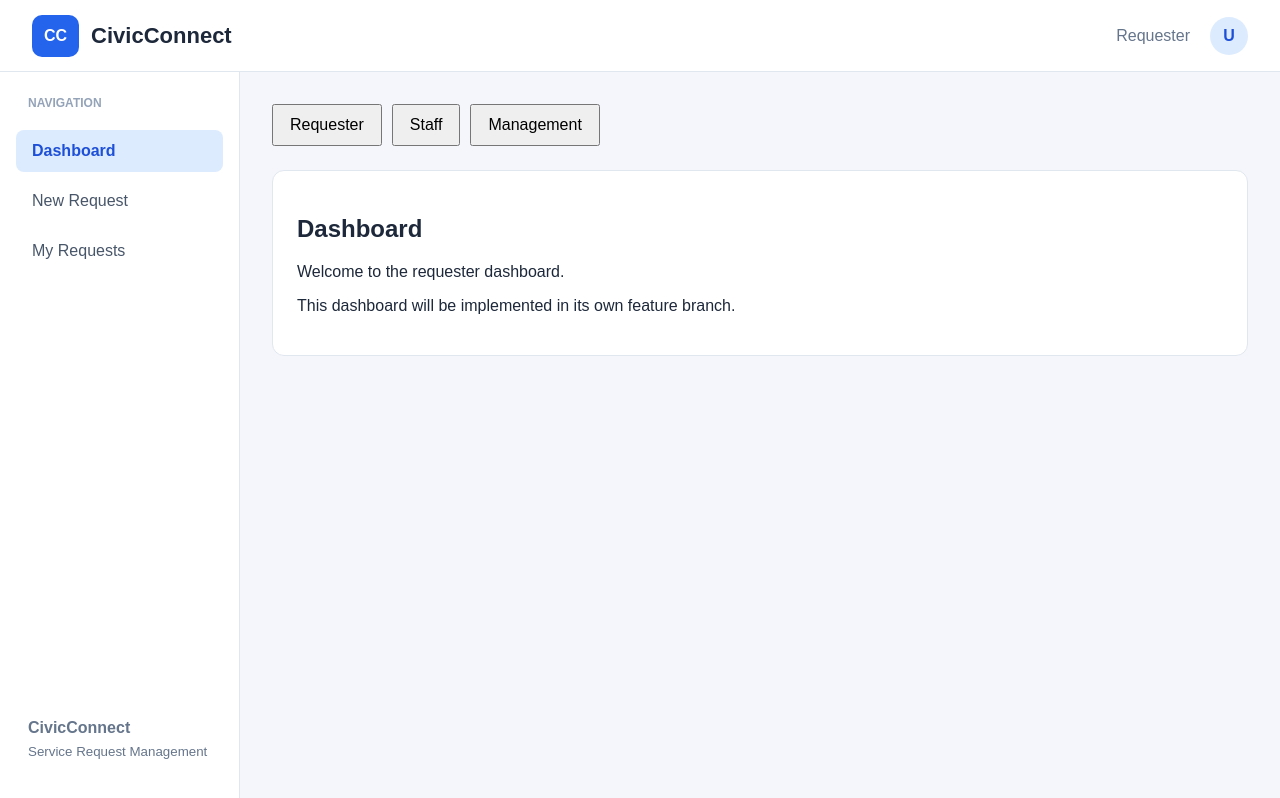
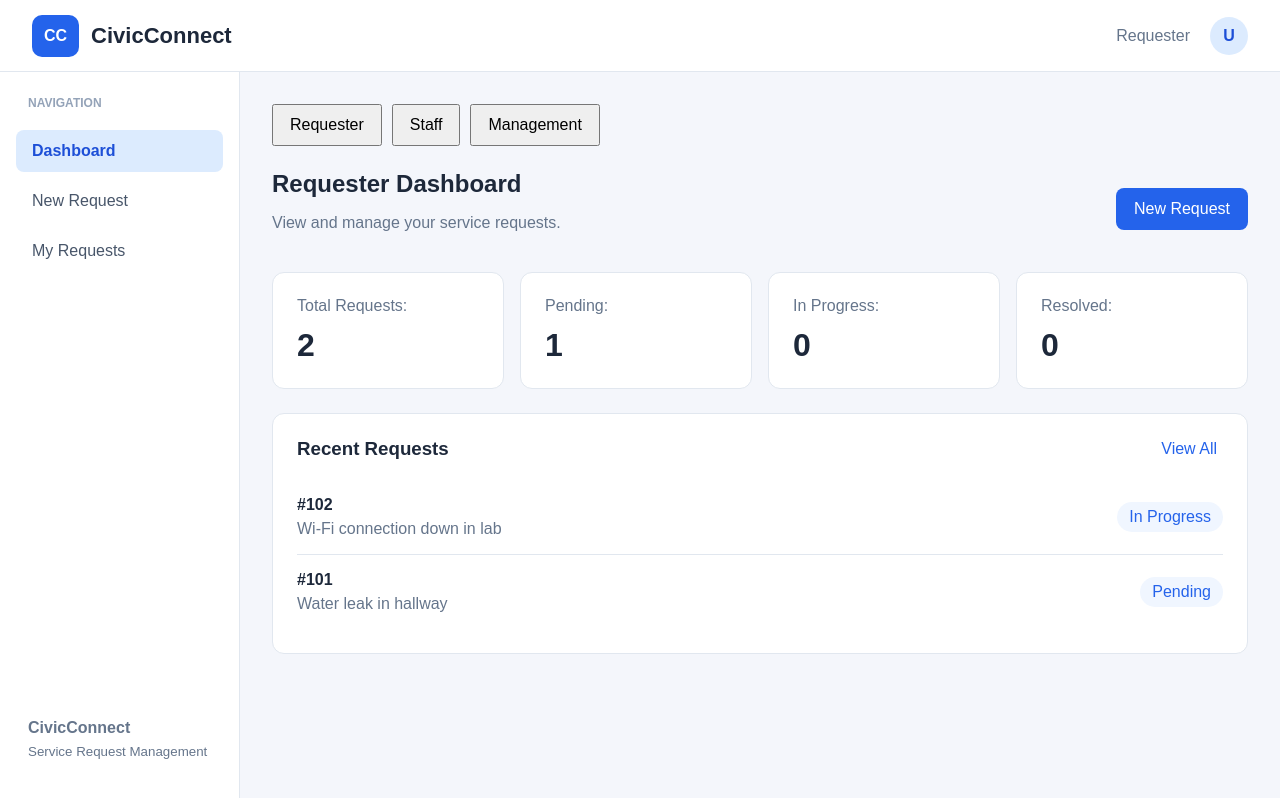
Before and after one commit to Viashen-Pillay/SEN_Group3_381, a React (Vite) app in the folder civicconnect-frontend/: page / in a window 1280 px wide. Built offline with nearby package versions, Linux system fonts and the light colour scheme.

Commit message:
Added the dashboard for the requester.

```diff
--- a/civicconnect-frontend/src/App.jsx
+++ b/civicconnect-frontend/src/App.jsx
@@ -2,6 +2,7 @@ import { useState } from 'react';
 import { CreateRequestForm } from './components/CreateRequestForm';
 import { StaffQueueTable } from './components/StaffQueueTable';
 import MainLayout from './components/layout/MainLayout';
+import RequesterDashboard from './pages/requester/RequesterDashboard';
 import "./styles/layout.css"
 
 function App() {
@@ -23,6 +24,12 @@ function App() {
   };
 
   const renderPage = () => {
+
+    if(activePage === "dashboard" && role === "requester"){
+      return(
+        <RequesterDashboard requests={requests} onNavigate={setActivePage}/>
+      );
+    }
     if (activePage === "new-request" && role === "requester") {
       return (
         <CreateRequestForm
--- /dev/null
+++ b/civicconnect-frontend/src/pages/requester/RequesterDashboard.jsx
@@ -0,0 +1,72 @@
+import "./../../styles/requesterDashboard.css";
+
+export default function RequesterDashboard({requests, onNavigate}){
+    const total = requests.length;
+
+    const pending = requests.filter((request) => request.status === "Pending").length;
+
+    const inProgress = requests.filter((request) => requests.status === "In Progress").length;
+
+    const resolved = requests.filter((request) => request.status === "Resilved").length;
+
+    const recentRequests = [...requests].sort((a,b) => b.id - a.id).slice(0,5);
+
+    return(
+        <div className = "requester-dashboard">
+            <div className = "dashboard-heading">
+                <div>
+                    <h2>Requester Dashboard</h2>
+                    <p>View and manage your service requests.</p>
+                </div>
+
+                <button onClick={()=> onNavigate("new-request")} className = "primary-button">New Request</button>
+            </div>
+
+            <div className = "dashboard-stats">
+                <div className = "stat-card">
+                    <p>Total Requests:</p>
+                    <h3>{total}</h3>
+                </div>
+
+                <div className = "stat-card">
+                    <p>Pending:</p>
+                    <h3>{pending}</h3>
+                </div>
+
+                <div className = "stat-card">
+                    <p>In Progress:</p>
+                    <h3>{inProgress}</h3>
+                </div>
+
+                <div className = "stat-card">
+                    <p>Resolved:</p>
+                    <h3>{resolved}</h3>
+                </div>
+            </div>
+
+            <div className="recent-requests">
+                <div className="section-heading">
+                    <h3>Recent Requests</h3>
+
+                    <button onClick={() => onNavigate("my-requests")} className="text-button">View All</button>
+                </div>
+
+                {recentRequests.length === 0 ? (<p>You do not have any requests yet.</p>) :
+                                                (<div className = "request-list">
+                                                    {recentRequests.map((request) => (
+                                                        <div className = "request-row" key={request.id}>
+                                                            <div>
+                                                                <strong>#{request.id}</strong>
+                                                                <p>{request.description}</p>
+                                                            </div>
+
+                                                            <span className="request-status">
+                                                                {request.status}
+                                                            </span>
+                                                        </div>
+                                                    ))}
+                                                </div>)}
+            </div>
+        </div>
+    );
+}
--- /dev/null
+++ b/civicconnect-frontend/src/styles/requesterDashboard.css
@@ -0,0 +1,114 @@
+.requester-dashboard{
+    display: flex;
+    flex-direction: column;
+    gap: 24px;
+}
+
+.dashboard-heading, .section-heading{
+    display: flex;
+    align-items: center;
+    justify-content: space-between;
+    gap: 16px;
+}
+
+.dashboard-heading h2{
+    margin: 0 0 8px;
+}
+
+.dashboard-heading p{
+    color: hsl(215, 16%, 47%);
+}
+
+.primary-button{
+    background: hsl(221, 83%, 53%);
+    color: white;
+    border: none;
+    padding: 12px 18px;
+    border-radius: 8px;
+    cursor: pointer;
+}
+
+.primary-button:hover{
+    background: hsl(224, 76%, 48%);
+}
+
+.dashboard-stats{
+    display: grid;
+    grid-template-columns: repeat(4, minmax(0, 1fr));
+    gap: 16px;
+}
+
+.stat-card, .recent-requests{
+    background: white;
+    border: 1px solid hsl(214, 32%, 91%);
+    border-radius: 12px;
+    padding: 24px;
+}
+
+.stat-card p{
+    margin: 0 0 12px;
+    color: hsl(215, 16%, 47%);
+}
+
+.stat-card h3{
+    margin: 0;
+    font-size: 32px;
+}
+
+.section-heading{
+    margin-bottom: 20px;
+}
+
+.section-heading h3{
+    margin: 0;
+}
+
+.text-button{
+    border: none;
+    background: none;
+    color: hsl(221, 83%, 53%);
+    cursor: pointer;
+}
+
+.request-row{
+    display: flex;
+    align-items: center;
+    justify-content: space-between;
+    gap: 16px;
+    padding: 16px 0;
+    border-bottom: 1px solid hsl(214, 32%, 91%);
+}
+
+.request-row:last-child{
+    border-bottom: none;
+}
+
+.request-row p{
+    margin: 6px 0 0;
+    color: hsl(215, 16%, 47%);
+}
+
+.request-status{
+    color: #2563eb;
+    background: hsl(214, 100%, 97%);
+    border-radius: 20px;
+    padding: 6px 12px;
+    white-space: nowrap;
+}
+
+@media (max-width: 900px){
+    .dashboard-stats{
+        grid-template-columns: repeat(2, minmax(0, 1fr));
+    }
+}
+
+@media (max-width: 600px){
+    .dashboard-stats{
+        grid-template-columns: 1fr;
+    }
+
+    .dashboard-heading{
+        align-items: flex-start;
+        flex-direction: column;
+    }
+}
```
